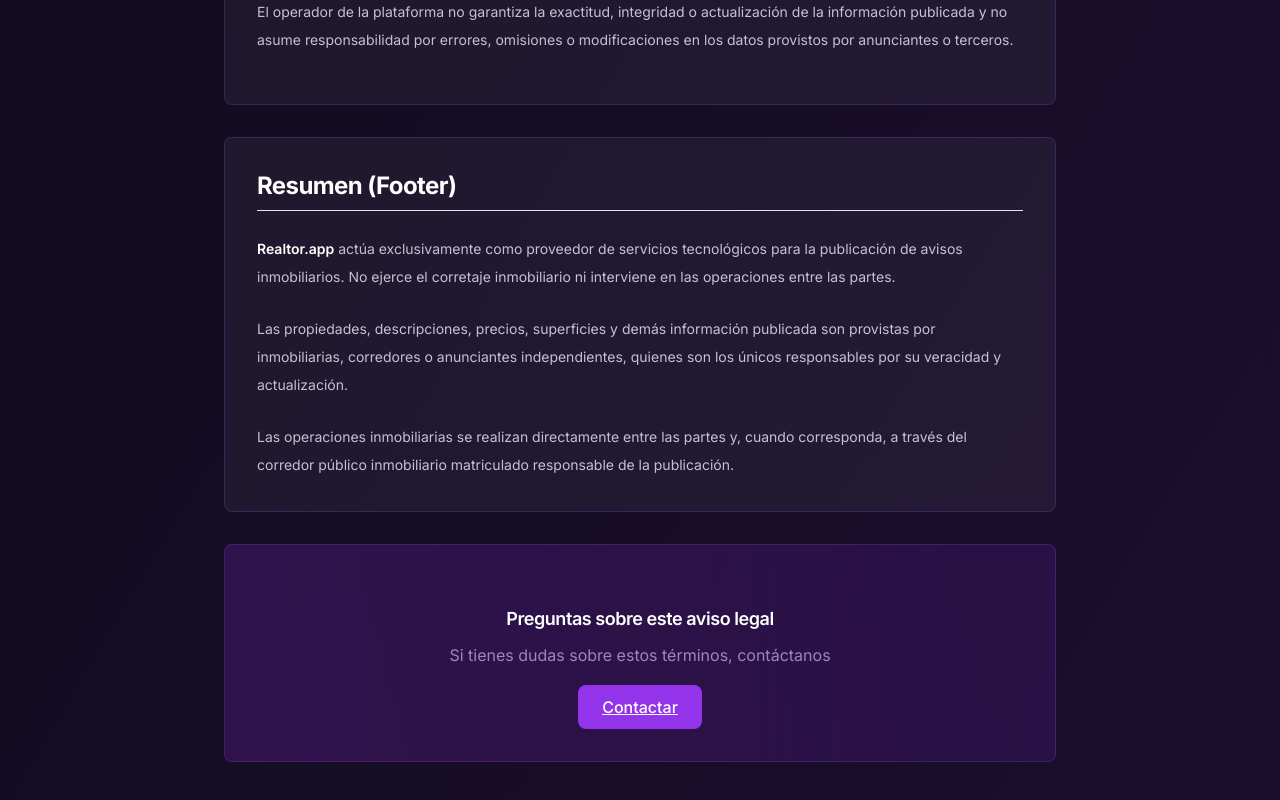
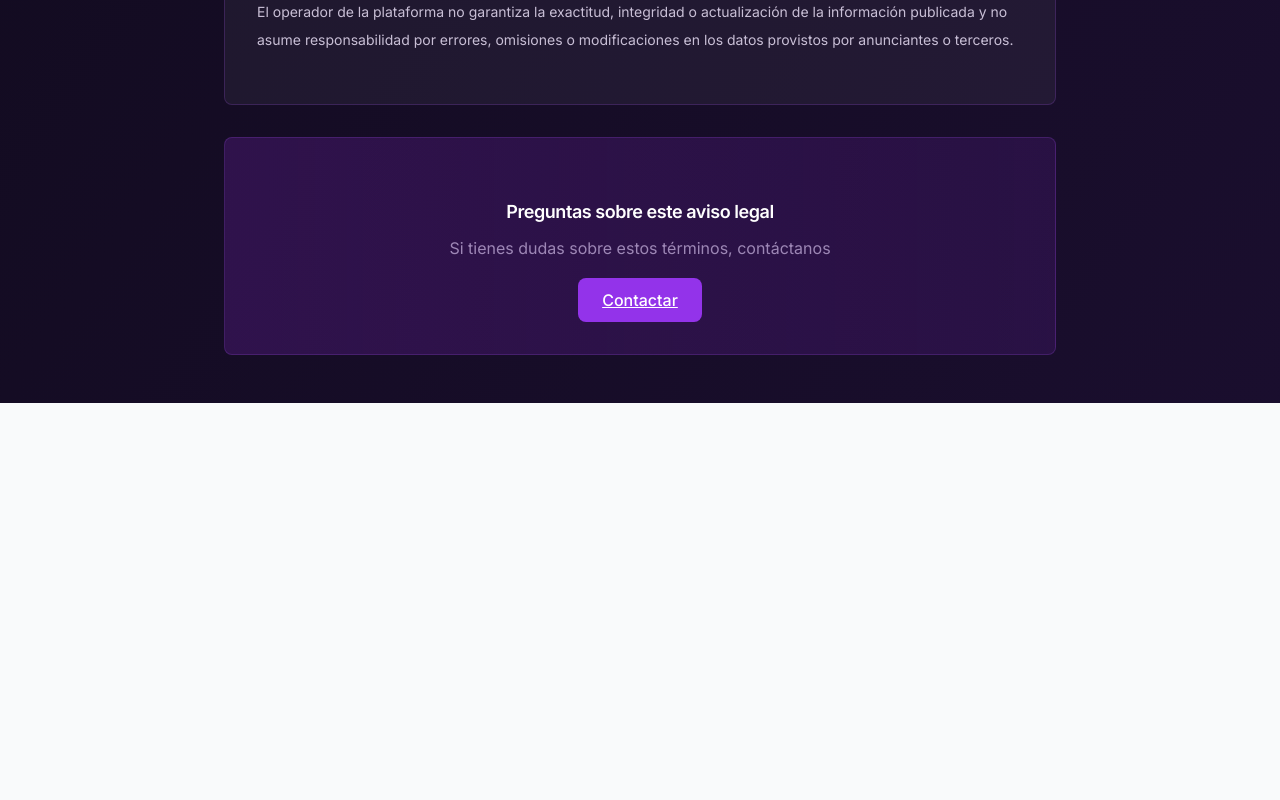
Before and after one commit to Tabix-Group/rialtor, a Next.js app in the folder frontend/: page /aviso-legal in a window 1280 px wide. Shown: the part 1329-2129 px from the top of the page. After the commit the page ends 1732 px from the top, so only its background shows below. Built offline with nearby package versions, Linux system fonts and the light colour scheme.

Commit message:
disclaimer short removed

```diff
--- a/frontend/src/app/aviso-legal/page.tsx
+++ b/frontend/src/app/aviso-legal/page.tsx
@@ -85,27 +85,6 @@ export default function AvisoLegalPage() {
             </div>
           </section>
 
-          {/* Footer Disclaimer (Short Version) */}
-          <section className="bg-white/5 border border-purple-500/20 rounded-lg p-8">
-            <h2 className="text-2xl font-bold text-white mb-6">Resumen (Footer)</h2>
-
-            <div className="space-y-6 text-purple-100/80 text-sm leading-relaxed">
-              <p>
-                <strong className="text-white">Realtor.app</strong> actúa exclusivamente como proveedor de servicios tecnológicos para la
-                publicación de avisos inmobiliarios. No ejerce el corretaje inmobiliario ni interviene en las operaciones entre las partes.
-              </p>
-
-              <p>
-                Las propiedades, descripciones, precios, superficies y demás información publicada son provistas por inmobiliarias, corredores
-                o anunciantes independientes, quienes son los únicos responsables por su veracidad y actualización.
-              </p>
-
-              <p>
-                Las operaciones inmobiliarias se realizan directamente entre las partes y, cuando corresponda, a través del corredor público
-                inmobiliario matriculado responsable de la publicación.
-              </p>
-            </div>
-          </section>
 
           {/* Contact Section */}
           <section className="bg-gradient-to-r from-purple-900/40 to-purple-800/20 border border-purple-500/20 rounded-lg p-8 text-center">
```
